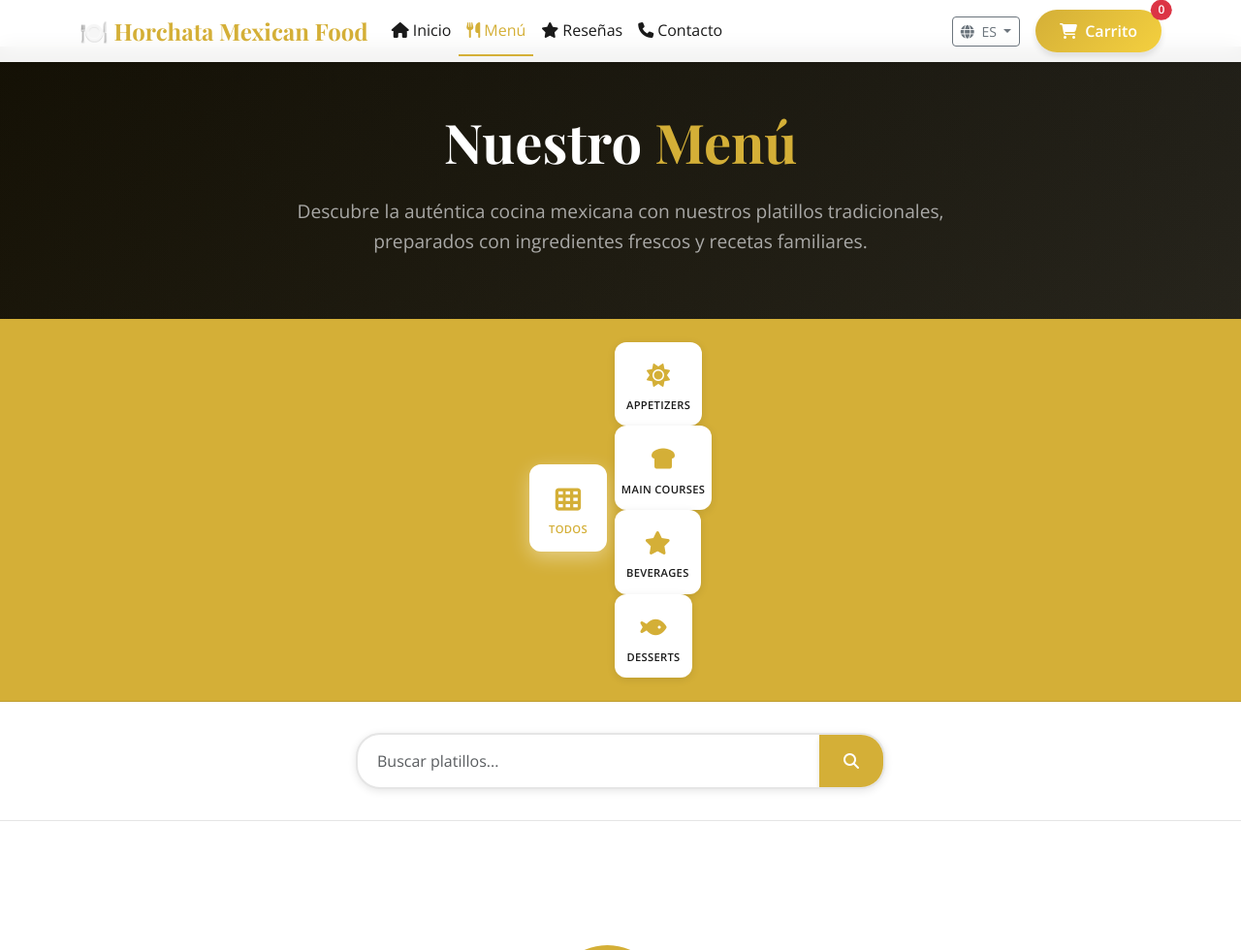
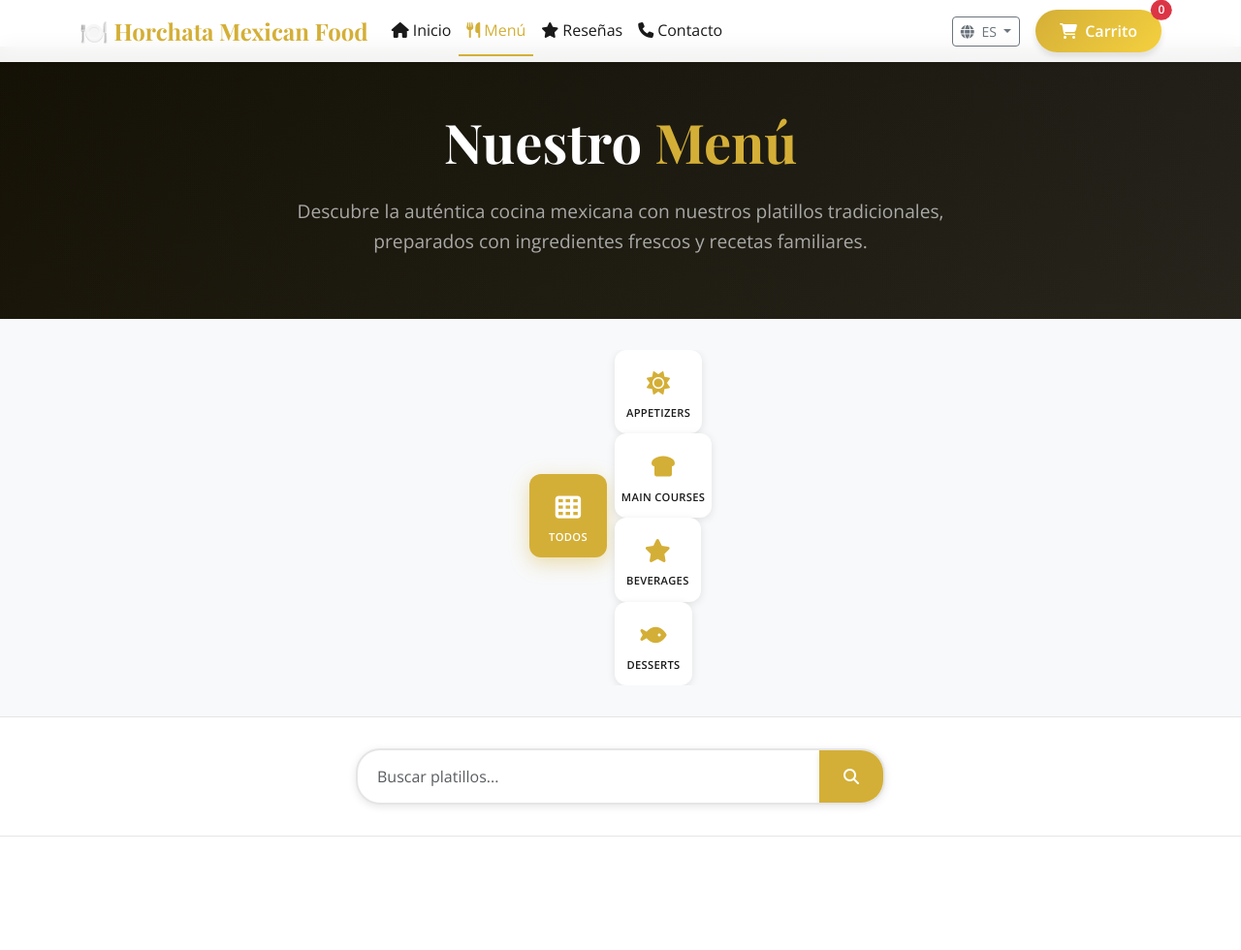
Before and after one commit to IDEAMIA-TECH/HORCHATA, a PHP site: page /horchata/menu.php in a window 1280 px wide. Shown: the top 980 px of the page at 97% size. Run offline with PHP 8.4, Linux system fonts and the light colour scheme; data comes from the database, SQL or seed files in the repository; data that the repository does not hold is empty.

Commit message:
Update menu.css

```diff
--- a/assets/css/menu.css
+++ b/assets/css/menu.css
@@ -49,27 +49,27 @@
 }
 
 /* =============================================
-   CATEGORY NAVIGATION - HORIZONTAL
+   CATEGORY NAVIGATION
    ============================================= */
 .category-navigation {
-    background: #d4af37;
-    padding: 1.5rem 0;
-    border-bottom: 1px solid #c09f30;
-    overflow-x: auto;
-    white-space: nowrap;
+    background: #f8f9fa;
+    padding: 2rem 0;
+    border-bottom: 1px solid #e5e5e5;
 }
 
 .category-filters-container {
     display: flex;
     flex-direction: row;
+    flex-wrap: nowrap;
     justify-content: center;
+    gap: 0.5rem;
     align-items: center;
-    gap: 0.5rem;
-    min-width: max-content;
+    overflow-x: auto;
     padding: 0 1rem;
+    white-space: nowrap;
 }
 
-/* Botones de categoría con iconos - HORIZONTAL */
+/* Botones de categoría con iconos */
 .category-filter-btn {
     display: flex;
     flex-direction: column;
@@ -91,17 +91,16 @@
 }
 
 .category-filter-btn:hover {
-    transform: translateY(-2px);
-    box-shadow: 0 6px 20px rgba(0, 0, 0, 0.15);
+    transform: translateY(-3px);
+    box-shadow: 0 8px 25px rgba(0, 0, 0, 0.15);
     background: #f8f9fa;
 }
 
 .category-filter-btn.active {
-    background: #ffffff;
-    color: #d4af37;
+    background: #d4af37;
+    color: #ffffff;
     transform: translateY(-2px);
-    box-shadow: 0 6px 20px rgba(255, 255, 255, 0.4);
-    border: 2px solid #ffffff;
+    box-shadow: 0 6px 20px rgba(212, 175, 55, 0.4);
 }
 
 .category-icon {
@@ -118,7 +117,7 @@
 
 .category-filter-btn.active .category-icon {
     transform: scale(1.1);
-    color: #d4af37;
+    color: #ffffff;
 }
 
 .category-name {
@@ -136,7 +135,12 @@
 }
 
 .category-filter-btn.active .category-name {
-    color: #d4af37;
+    color: #ffffff;
+    font-weight: 700;
+}
+
+.category-filter-btn.active .category-name {
+    color: #ffffff;
     font-weight: 700;
 }
 
@@ -430,7 +434,7 @@
 }
 
 /* =============================================
-   RESPONSIVE DESIGN - HORIZONTAL MENU
+   RESPONSIVE DESIGN
    ============================================= */
 @media (max-width: 768px) {
     .menu-hero-title {
```
